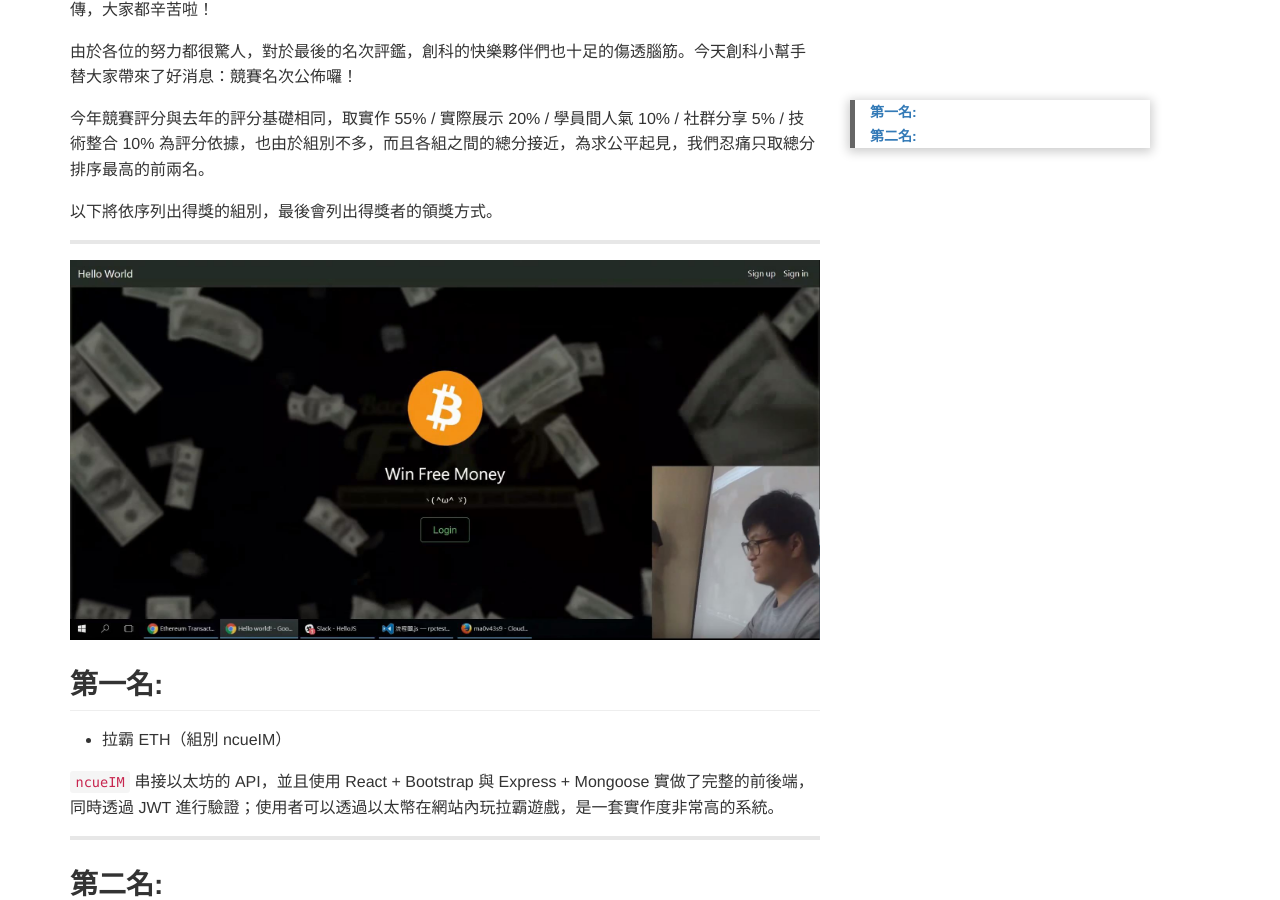
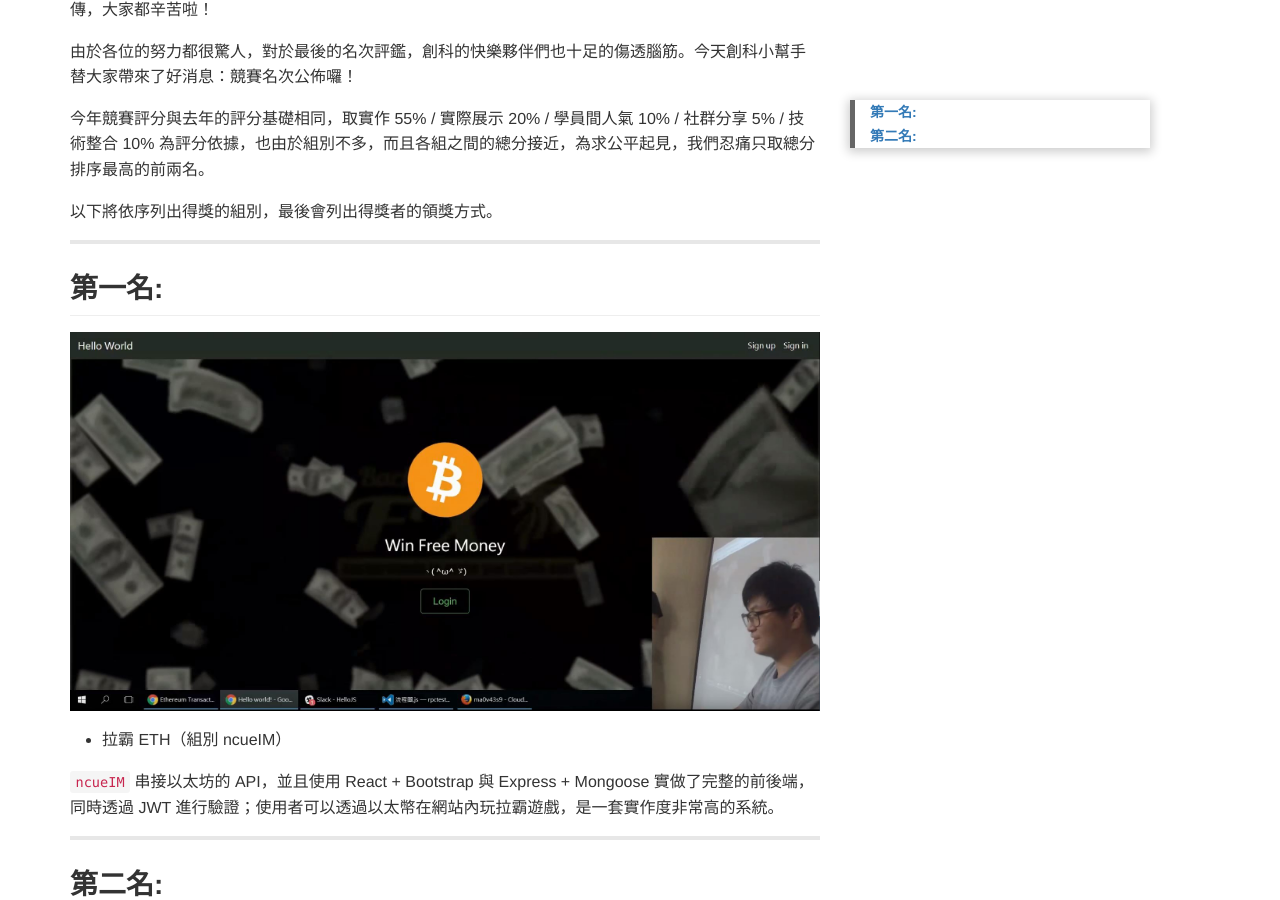
Before and after one commit to hellojs-tw/blog, a Jekyll site: the page built from _posts/2017-09-14-rank.markdown, in a window 1280 px wide and 900 px high, scrolled down 583 px. Built offline with Jekyll 4.4.1, drawn with Linux system fonts in a browser that asks for light colours.

```diff
--- a/_posts/2017-09-14-rank.markdown
+++ b/_posts/2017-09-14-rank.markdown
@@ -18,9 +18,9 @@ no-post-nav: false
 
 ---
 
+## 第一名:
+
 ![照片]({{ site.url }}/assets/images/2017/1.jpg)
-
-## 第一名:
 
 - 拉霸 ETH（組別 ncueIM）
 
```
